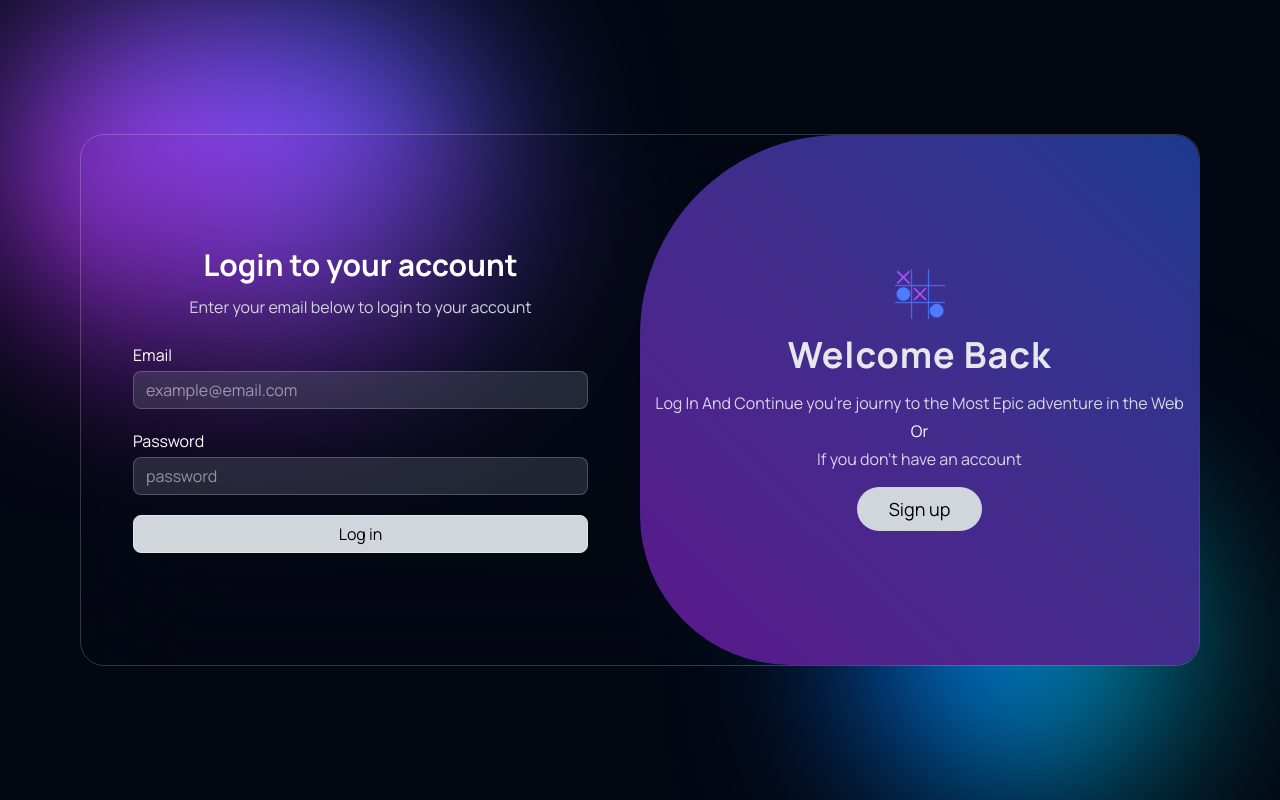
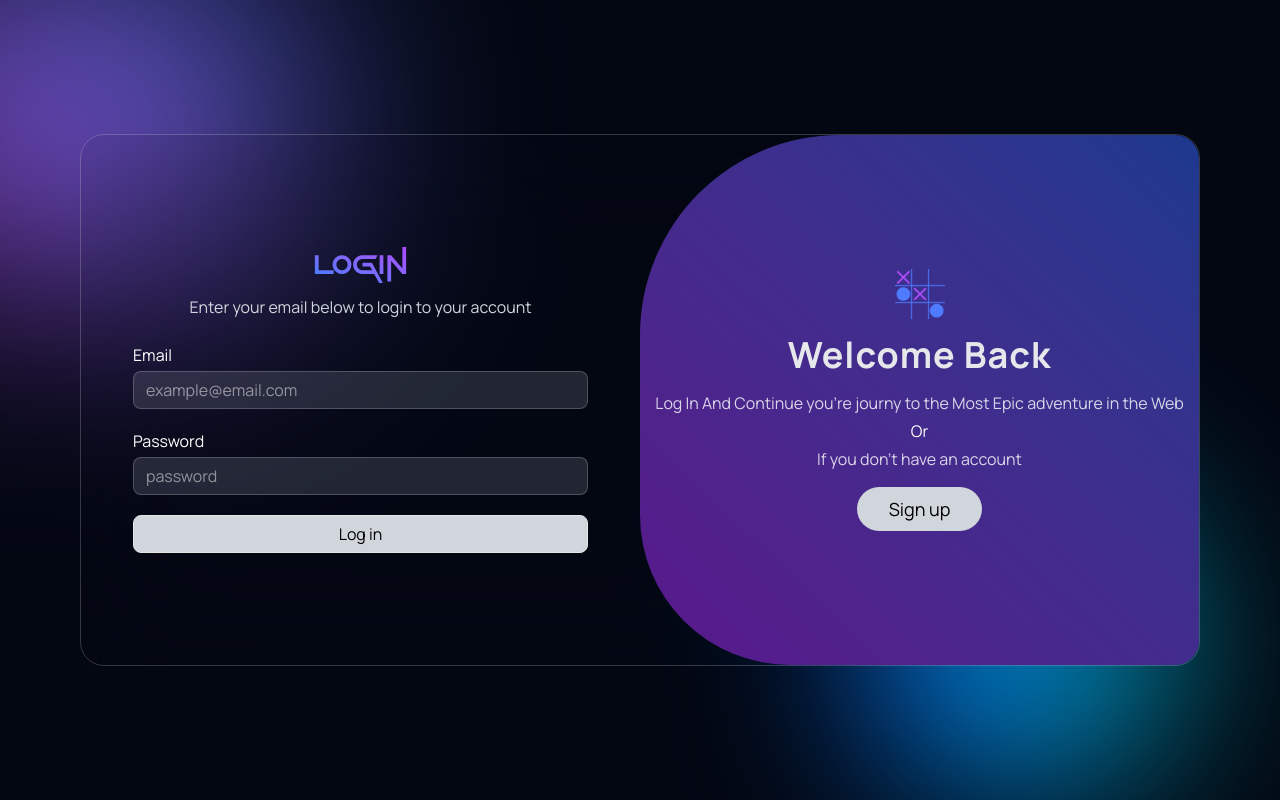
Before and after one commit to ben-bader/Innovex, a Next.js app: page /access in a window 1280 px wide. Built offline with nearby package versions, Linux system fonts and the light colour scheme.

Commit message:
minor changes

```diff
--- a/app/access/page.tsx
+++ b/app/access/page.tsx
@@ -87,8 +87,8 @@ const Page: React.FC = () => {
   return (
     <>
       <div className="h-screen flex items-center px-20 max-sm:px-5">
-        <div className="absolute top-[0%] left-[0%] bg-gradient-to-tr from-fuchsia-600 to-blue-600 blur-[90px] rounded-full w-[30rem] max-sm:w-[20rem] h-[20rem] -z-10" />
-        <div className="absolute bottom-0 right-24 bg-gradient-to-l from-teal-600 to-blue-600 blur-[90px] rounded-full w-[20rem] h-[20rem] max-sm:h-[10rem] -z-10" />
+        <div className="absolute -top-10 -left-44 bg-linear-to-tr from-fuchsia-800 to-blue-500 blur-[120px] rounded-full w-120 max-sm:w-[20rem] h-80 -z-10" />
+        <div className="absolute bottom-0 right-24 bg-linear-to-l from-teal-600 to-blue-600 blur-[90px] rounded-full w-[20rem] h-[20rem] max-sm:h-[10rem] -z-10" />
         <div className="flex flex-1  justify-center items-center border border-white/20 backdrop-blur-3xl  rounded-3xl relative md:px-8 md:py-12 px-2 py-10 w-full">
           <div className="flex w-full gap-16 ">
             <div
@@ -97,7 +97,7 @@ const Page: React.FC = () => {
                 isVisible ? "flex" : "hidden"
               }`}
             >
-              <h1 className="text-3xl font-bold">Login to your account</h1>
+              <h1 className="text-3xl text-transparent bg-clip-text bg-linear-to-tr from-blue-500 to-purple-500 font-squid  font-bold">Login</h1>
               <p className="text-gray-300 text-center">Enter your email below to login to your account</p>
               <div className="flex justify-center gap-4">
                 {/*   <RiGithubLine
@@ -164,7 +164,7 @@ const Page: React.FC = () => {
                 isVisible ? "hidden" : "flex"
               }`}
             >
-              <h1 className="text-3xl font-bold">Create your account</h1>
+              <h1 className="text-3xl text-transparent bg-clip-text bg-linear-to-tr from-blue-500 to-purple-500 font-squid font-bold">Sign up</h1>
               <p className="text-gray-300 text-center">Fill in the form below to create your account</p>
               <div className="flex justify-center gap-4">
                 {/*    <RiGithubLine
--- a/app/checkout/[eventId]/page.tsx
+++ b/app/checkout/[eventId]/page.tsx
@@ -78,7 +78,7 @@ const CheckoutForm = () => {
       <div className="absolute bottom-10 right-24 bg-gradient-to-l from-teal-600 to-blue-600 blur-[100px] rounded-full w-[20rem] h-75 -z-10" />
 
       <div className="max-w-xl mx-auto bg-white/5 backdrop-blur-xl border border-white/10 rounded-3xl p-8">
-        <h1 className="text-4xl font-bold mb-6 text-center">Checkout</h1>
+        <h1 className="text-4xl text-transparent font-squid bg-clip-text bg-linear-to-tr from-blue-500 to-purple-500 font-bold mb-6 text-center">Checkout</h1>
 
         <form onSubmit={handleSubmit} className="flex flex-col gap-5">
           <label htmlFor="" className="flex flex-col gap-2">
--- a/src/components/Events/EventPage.tsx
+++ b/src/components/Events/EventPage.tsx
@@ -37,7 +37,7 @@ const EventPage: React.FC = () => {
             alt={`${event?.name}`}
             width={600}
             height={150}
-            className="h-90 max-sm:h-56 w-175 border border-white/10"
+            className="h-90 max-sm:h-56 w-220 border border-white/10"
           />
         </div>
         <div className="flex flex-col gap-4">
```
